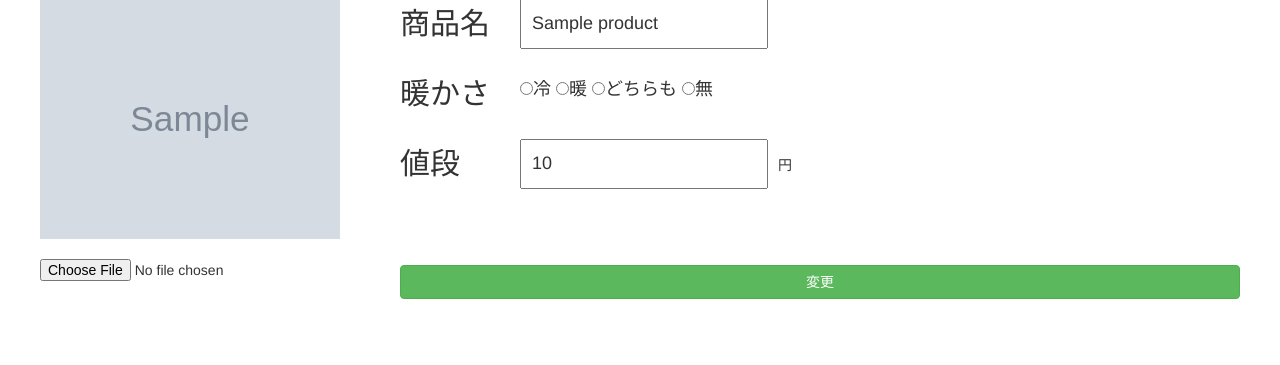
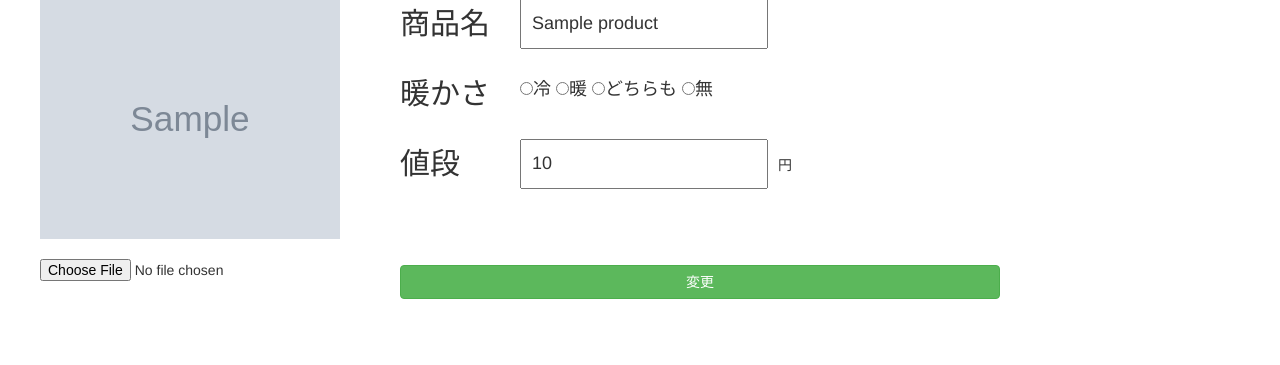
Before and after one commit to mikanyo-guruto/sobaya, a PHP site: page /detail.php?id=1 in a window 1280 px wide. Shown: the part 92-457 px from the top of the page. Run offline with PHP 8.4, Linux system fonts and the light colour scheme; the visitor is signed in with stand-in values (Sample User, id 1); tables that the repository leaves empty or names only in its code hold one stand-in row (values such as "Sample post"); grey boxes marked "Sample" are stand-in pictures.

Commit message:
css修正

```diff
--- a/css/detail.css
+++ b/css/detail.css
@@ -27,7 +27,7 @@ ul,h2 {
 }
 .right_contents {
 	overflow: hidden;
-	width: 900px;
+	width: auto;
 }
 .right_contents ul {
     margin-left: 20px;
@@ -67,5 +67,5 @@ ul,h2 {
 .sub_btn button {
 	bottom: 0;
 	position:absolute;
-	width: 70%;
+	width: 600px;
 }
```
